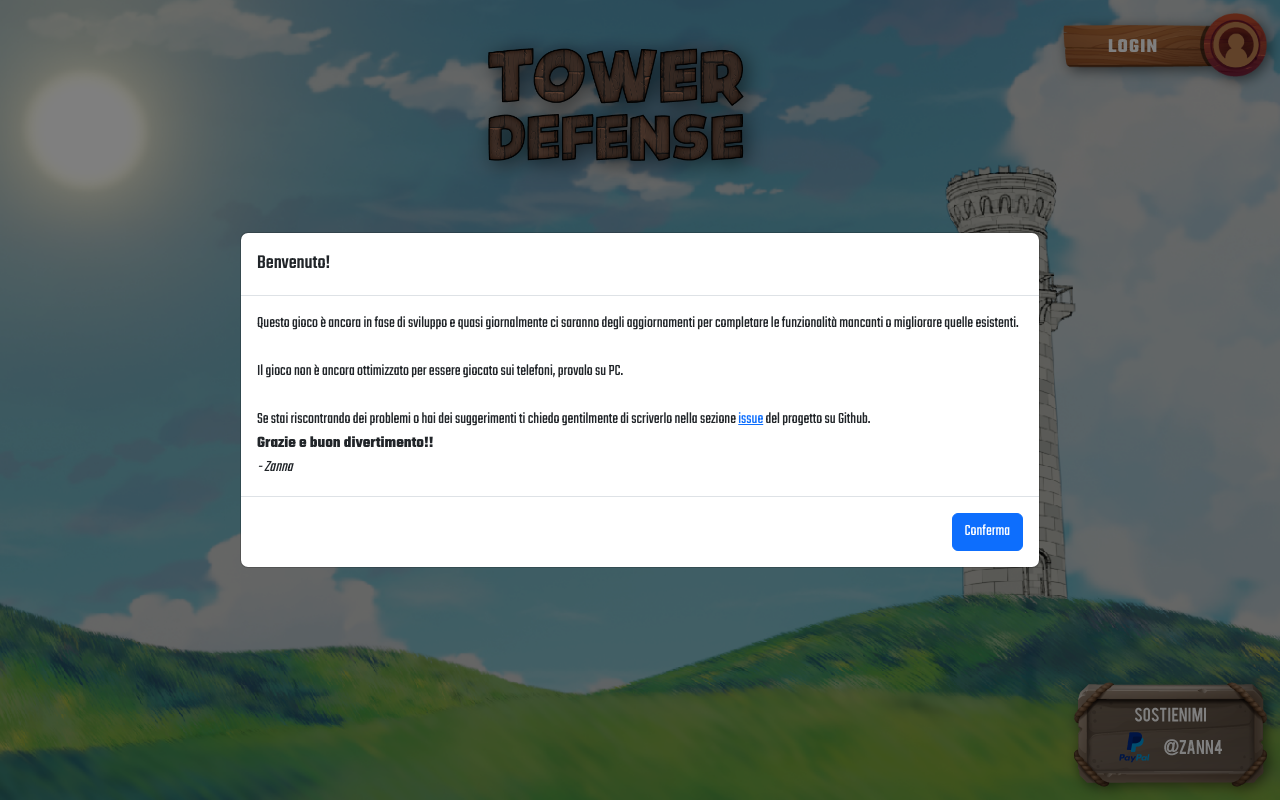
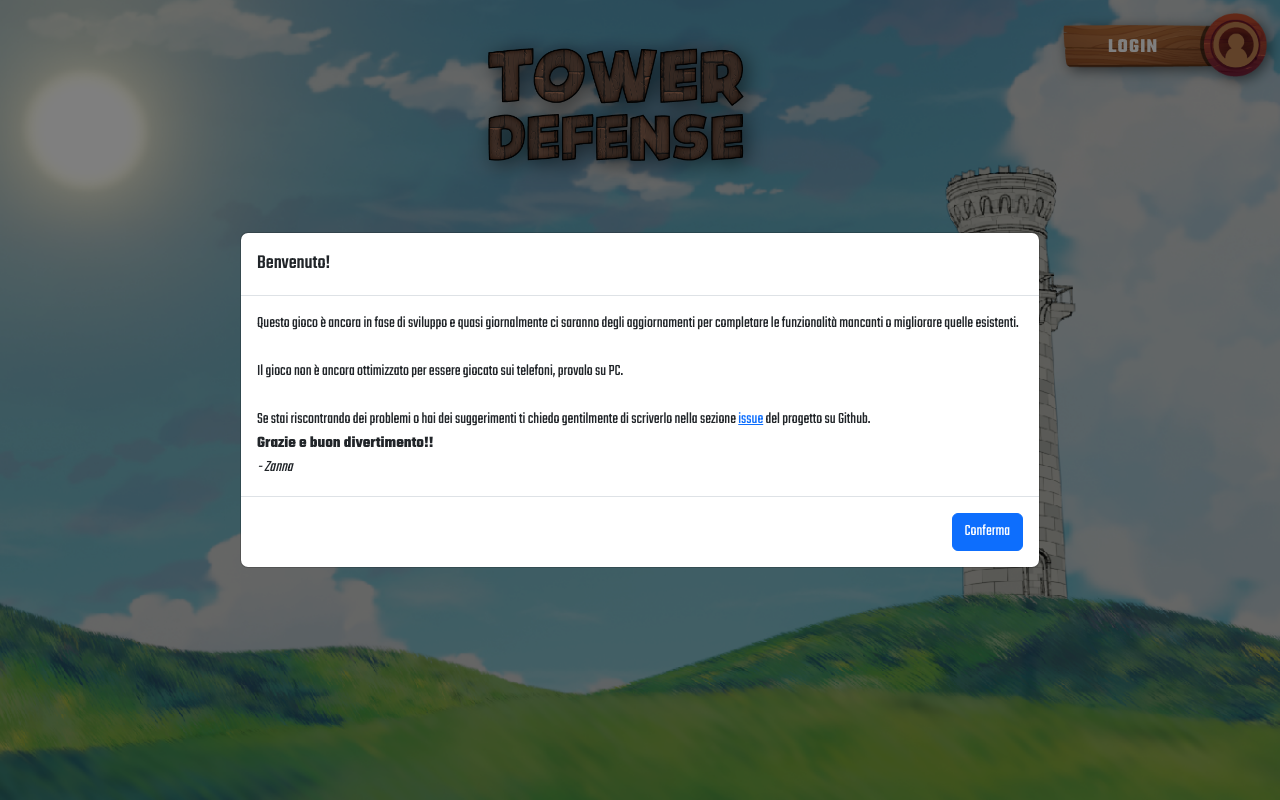
Before and after one commit to XKhaiser/Game, a website built with Vite: page index.html in a window 1280 px wide. Built offline with nearby package versions, Linux system fonts and the light colour scheme; files whose address does not match are found by name.

Commit message:
Update index.html

```diff
--- a/index.html
+++ b/index.html
@@ -28,7 +28,7 @@
         <img class="img-fluid" src="src/img/Risorsa 3.png" />
       </button>
     </div>
-    <a class="position-absolute" href="https://paypal.me/ZANN4?country.x=IT&locale.x=it_IT" target="_blank">
+    <a class="position-absolute d-none" href="https://paypal.me/ZANN4?country.x=IT&locale.x=it_IT" target="_blank">
       <img src="src/img/Risorsa 2.png" />
     </a>
     <button class="btn border-0 position-absolute" id="profile">
```
